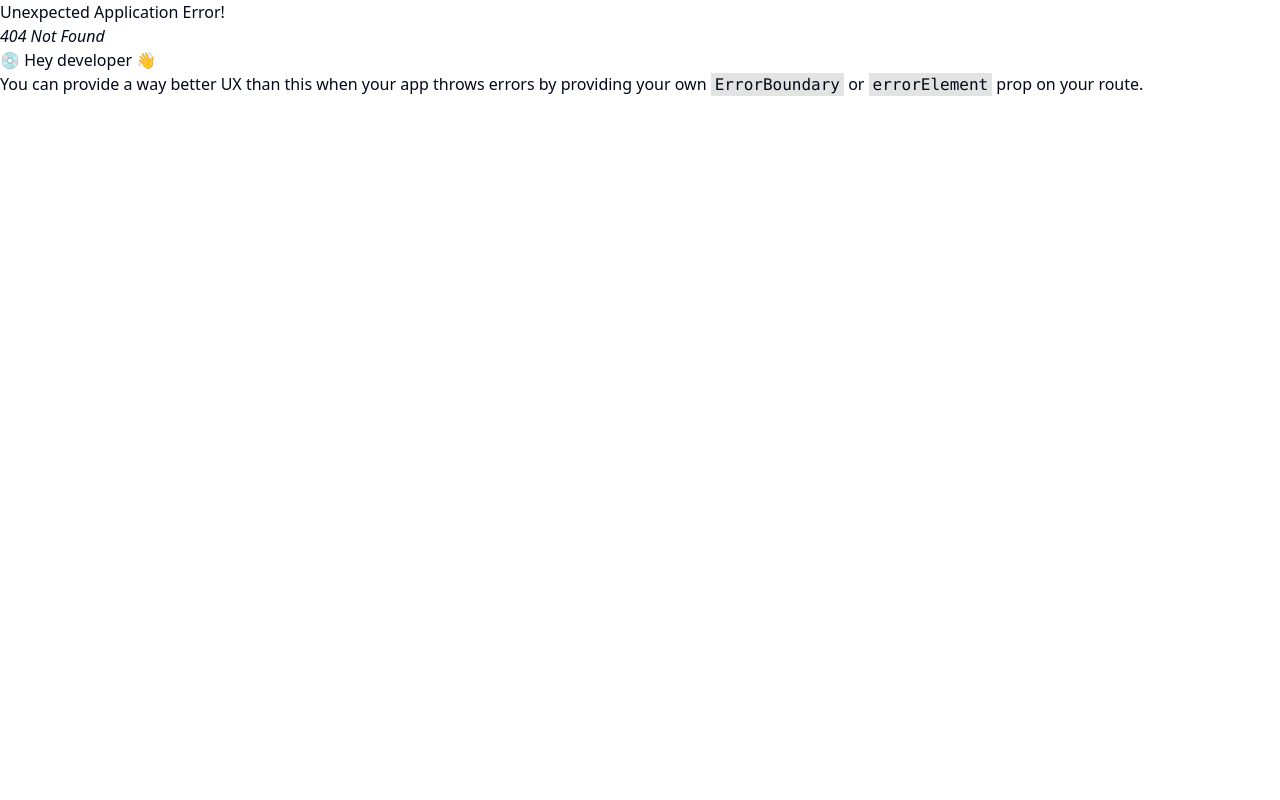
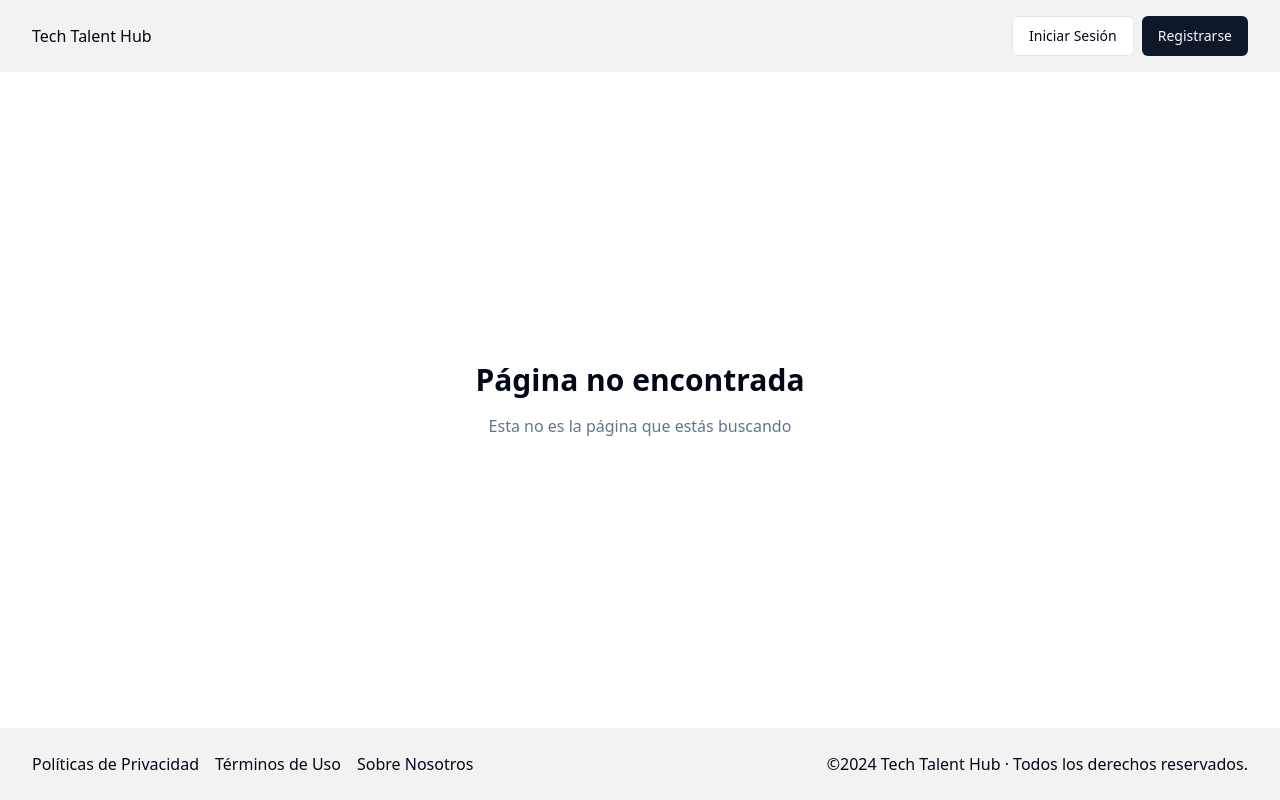
Before and after one commit to dancrewzus/tech-talent-hub-front, a React (Vite) app: page /sign-up in a window 1280 px wide. Before the commit this address had no page. Built offline with nearby package versions, Linux system fonts and the light colour scheme.

Commit message:
feat: add error page

```diff
--- a/src/components/navbar.tsx
+++ b/src/components/navbar.tsx
@@ -5,7 +5,9 @@ export function NavBar() {
 	return (
 		<nav className="w-full bg-card-foreground/5 py-4">
 			<div className="container flex items-center justify-between">
-				<p className="font-medium">Tech Talent Hub</p>
+				<a href="/">
+					<p className="font-medium">Tech Talent Hub</p>
+				</a>
 
 				<div className="block md:hidden">
 					<Drawer>
--- /dev/null
+++ b/src/features/error/error-page.tsx
@@ -0,0 +1,13 @@
+import { BasePage } from "@/components/base-page";
+
+export function ErrorPage() {
+	return (
+		<BasePage className="grid place-content-center space-y-4 p-6">
+			<h1 className="text-center text-3xl font-bold">Página no encontrada </h1>
+
+			<p className="text-center text-muted-foreground">
+				Esta no es la página que estás buscando
+			</p>
+		</BasePage>
+	);
+}
--- a/src/main.tsx
+++ b/src/main.tsx
@@ -2,6 +2,7 @@ import React from "react";
 import ReactDOM from "react-dom/client";
 import { createBrowserRouter, RouterProvider } from "react-router-dom";
 
+import { ErrorPage } from "./features/error/error-page";
 import { LandingPage } from "./features/landing/landing-page";
 import "./index.css";
 
@@ -9,6 +10,7 @@ const router = createBrowserRouter([
 	{
 		path: "/",
 		element: <LandingPage />,
+		errorElement: <ErrorPage />,
 	},
 ]);
 
```
